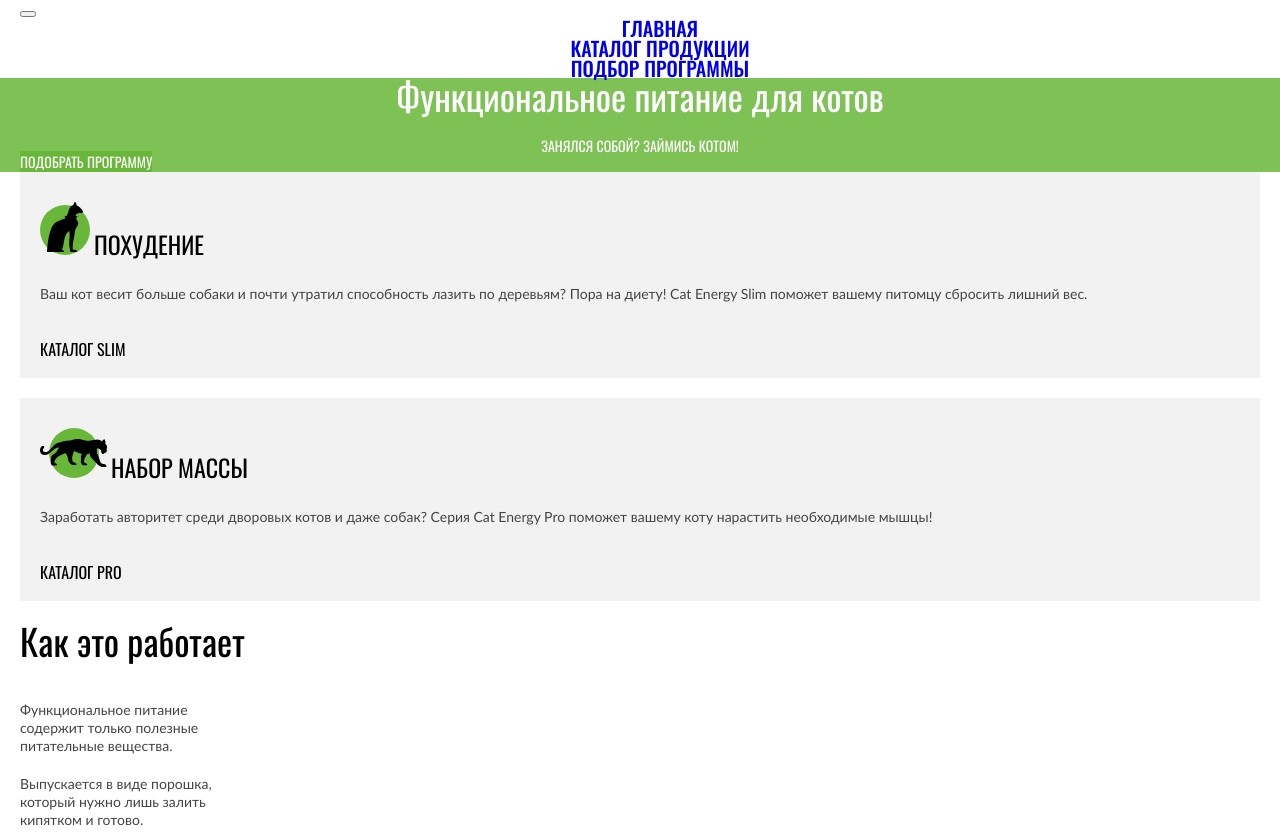
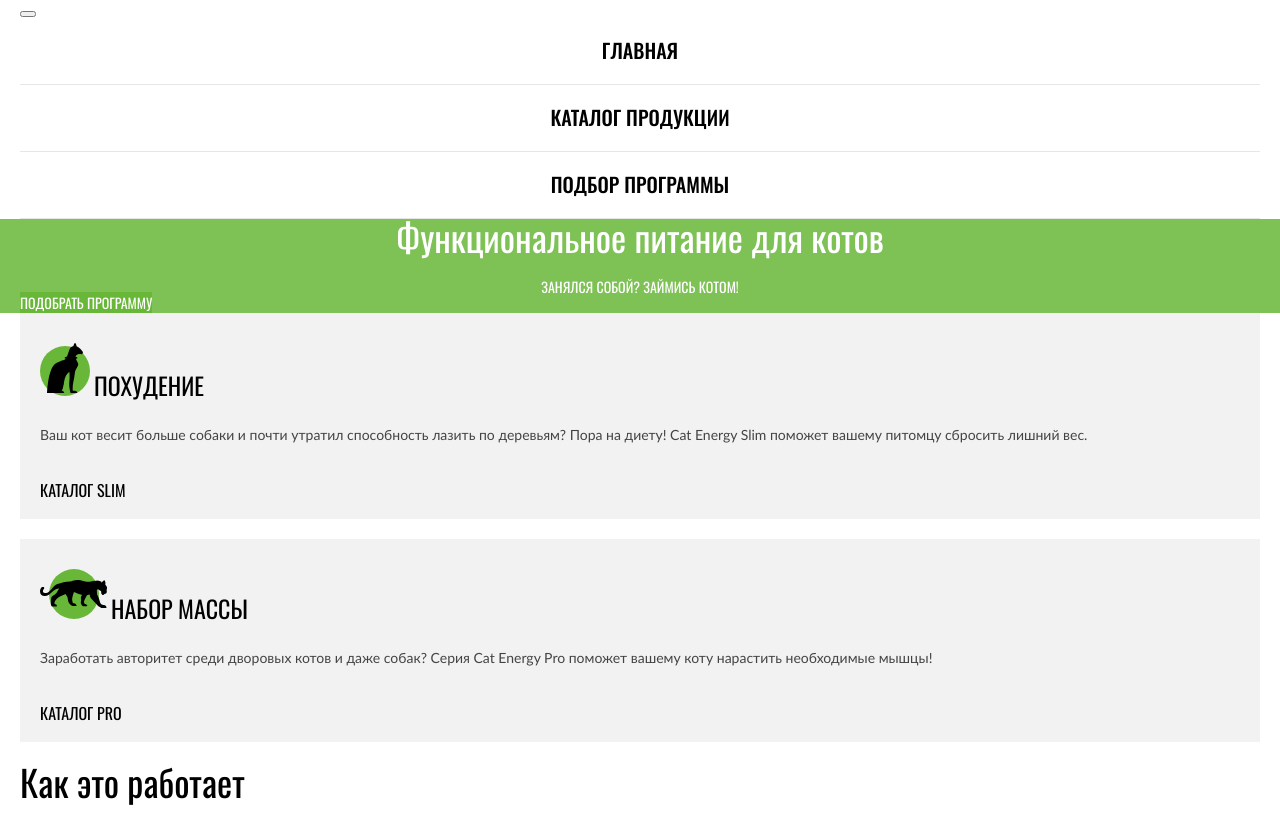
Before and after one commit to htmlacademy-adaptive/1616145-cat-energy-28, a website: page source/index.html in a window 1280 px wide. Shown: the top 832 px of the page. Drawn offline with nearby package versions, Linux system fonts and the light colour scheme; files that its build step writes are made by us from their sources.

Commit message:
Изменены стили блоков в header

```diff
--- a/source/index.html
+++ b/source/index.html
@@ -8,8 +8,7 @@
 
   <body class="page__body">
 
-    <header class="main-header">
-      <div class="container">
+    <header class="main-header main-header">
         <a class="main-header__logo logo">
           <!-- Вставить логотип
           <img class="logo__image" src="" width="34" height="38" alt="Питание для котов «Cat Energy».">
@@ -22,24 +21,23 @@
           <div class="main-nav__wrapper">
             <ul class="main-nav__list site-list">
               <li class="site-list__item site-list__item--active">
-                <a href="index.html">
+                <a class="site-list__link" href="index.html">
                   Главная
                 </a>
               </li>
               <li class="site-list__item">
-                <a href="catalog.html">
+                <a class="site-list__link" href="catalog.html">
                   Каталог продукции
                 </a>
               </li>
               <li class="site-list__item">
-                <a href="form.html">
+                <a class="site-list__link" href="form.html">
                   Подбор программы
                 </a>
               </li>
             </ul>
           </div>
         </nav>
-      </div>
     </header>
 
     <main class="main-container">
--- a/source/less/blocks/main-nav.less
+++ b/source/less/blocks/main-nav.less
@@ -1,4 +1,6 @@
 .main-nav {
+.grid-margin;
+
   &__toggle {
 
   }
--- a/source/less/blocks/site-list.less
+++ b/source/less/blocks/site-list.less
@@ -1,21 +1,30 @@
 .site-list {
+  display: flex;
+  flex-direction: column;
   background-color: #ffffff;
   list-style-type: none;
+  padding: 0;
+  margin: 0;
+
 
   &__item {
-    font-family: 'Oswald', 'Arial', sans-serif;
-    font-size: 20px;
-    line-height: 20px;
-    font-weight: 500;
-    font-style: normal;
-    color: #000000;
-    text-align: center;
-    text-transform: uppercase;
-    text-decoration: none;
-    margin: 0;
+    display: flex;
+    justify-content: center;
+    width: 100%;
+    padding-top: 22px;
+    padding-bottom: 24px;
+    border-bottom: 1px solid #E6E6E6;
 
     &--active {
 
     }
   }
+
+  &__link {
+    .fonts-title;
+    .font(20px; 20px; 500; #000000);
+    text-transform: uppercase;
+    text-decoration: none;
+    margin: 0;
+  }
 }
```
Also changed, not shown: source/catalog.html (+4 -6 lines), source/form.html (+4 -7 lines).
